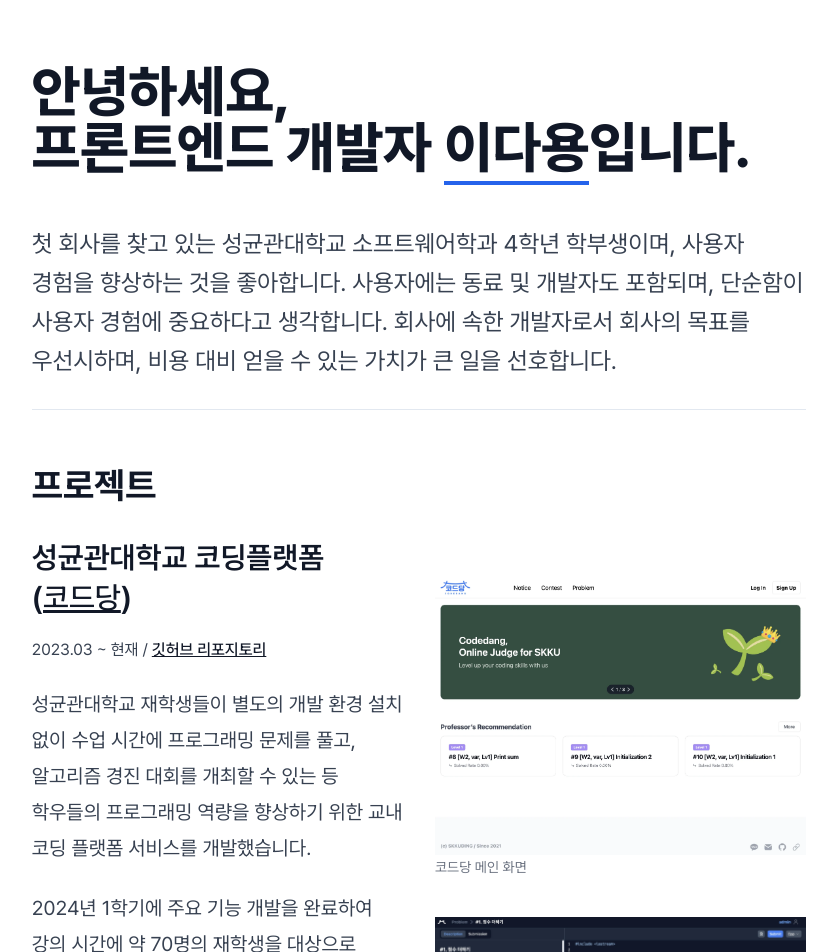
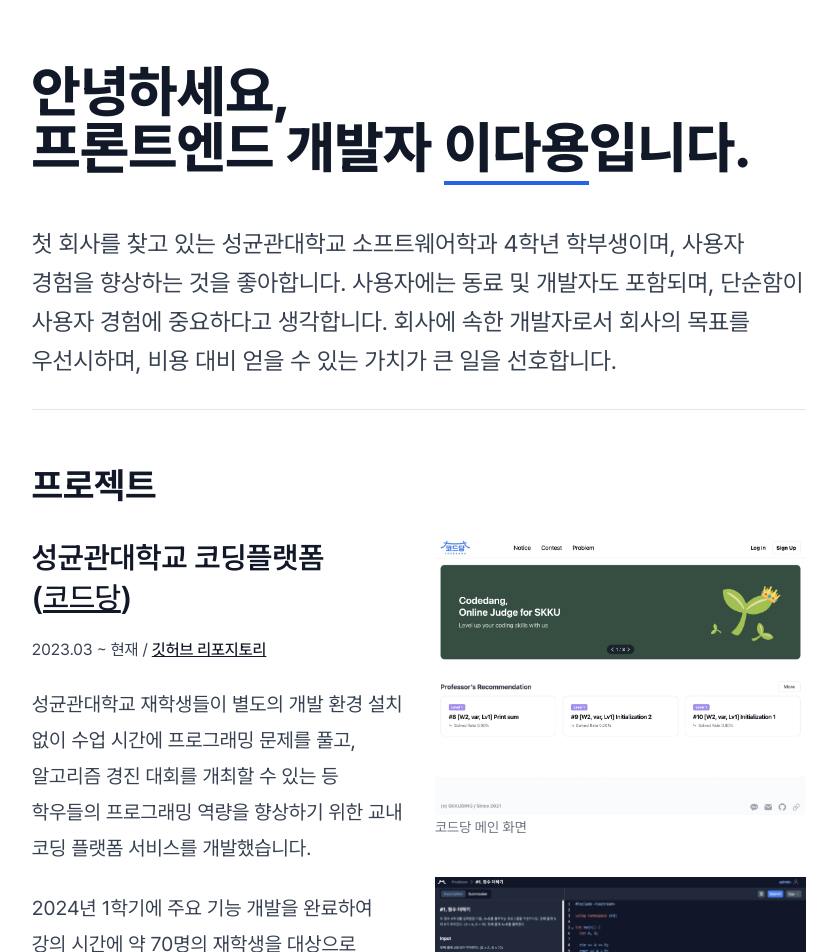
Before and after one commit to dayongkr/resume, a Next.js app: page / in a window 1280 px wide. Shown: the top 952 px of the page, without its empty margins (221-1058 px from the left). Built offline with nearby package versions, Linux system fonts and the light colour scheme.

Commit message:
fix: ignore margin top of prose in Figure

```diff
--- a/src/components/Figure.tsx
+++ b/src/components/Figure.tsx
@@ -3,7 +3,7 @@
 
 export function Figure({ src, alt }: { src: StaticImport; alt: string }) {
   return (
-    <figure>
+    <figure className="!mt-0">
       <Image src={src} alt={alt} />
       <figcaption className="!mt-0.5 !text-sm">{alt}</figcaption>
     </figure>
```
